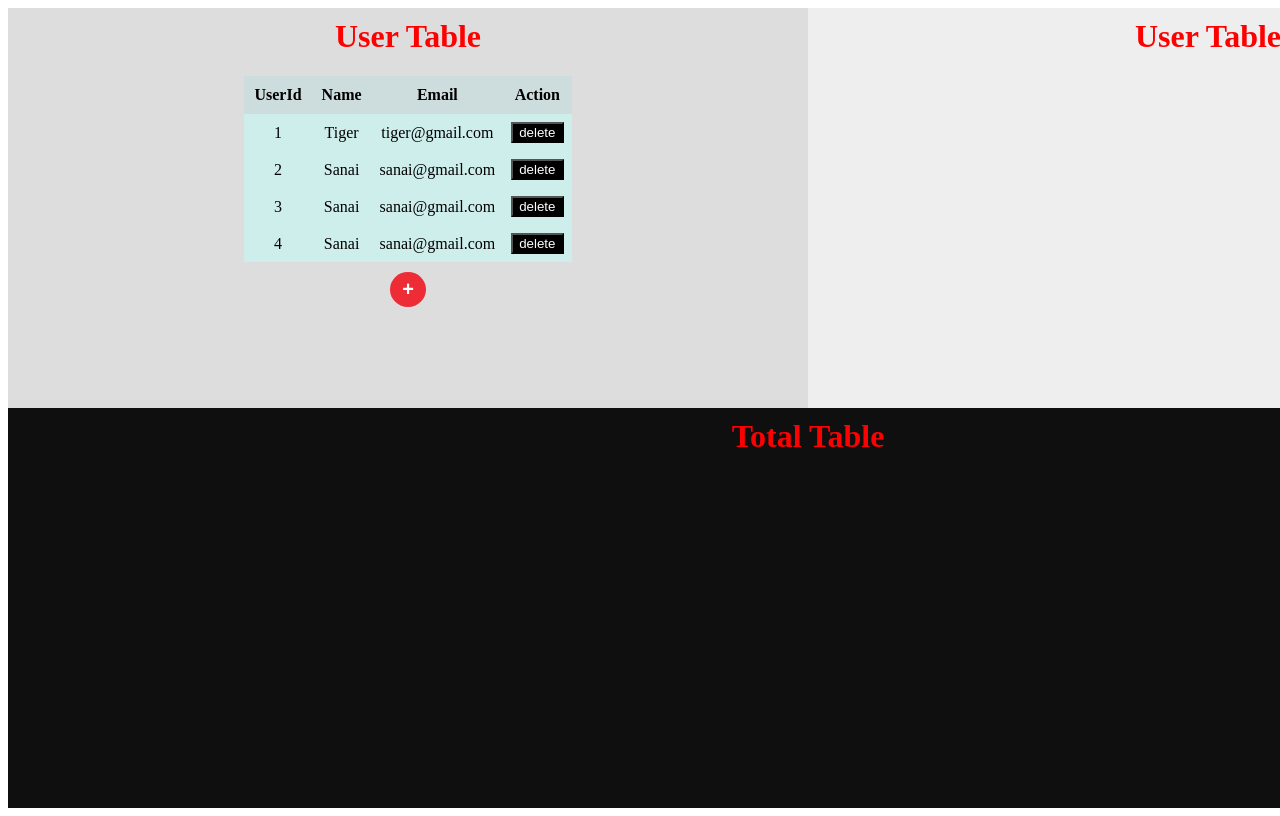
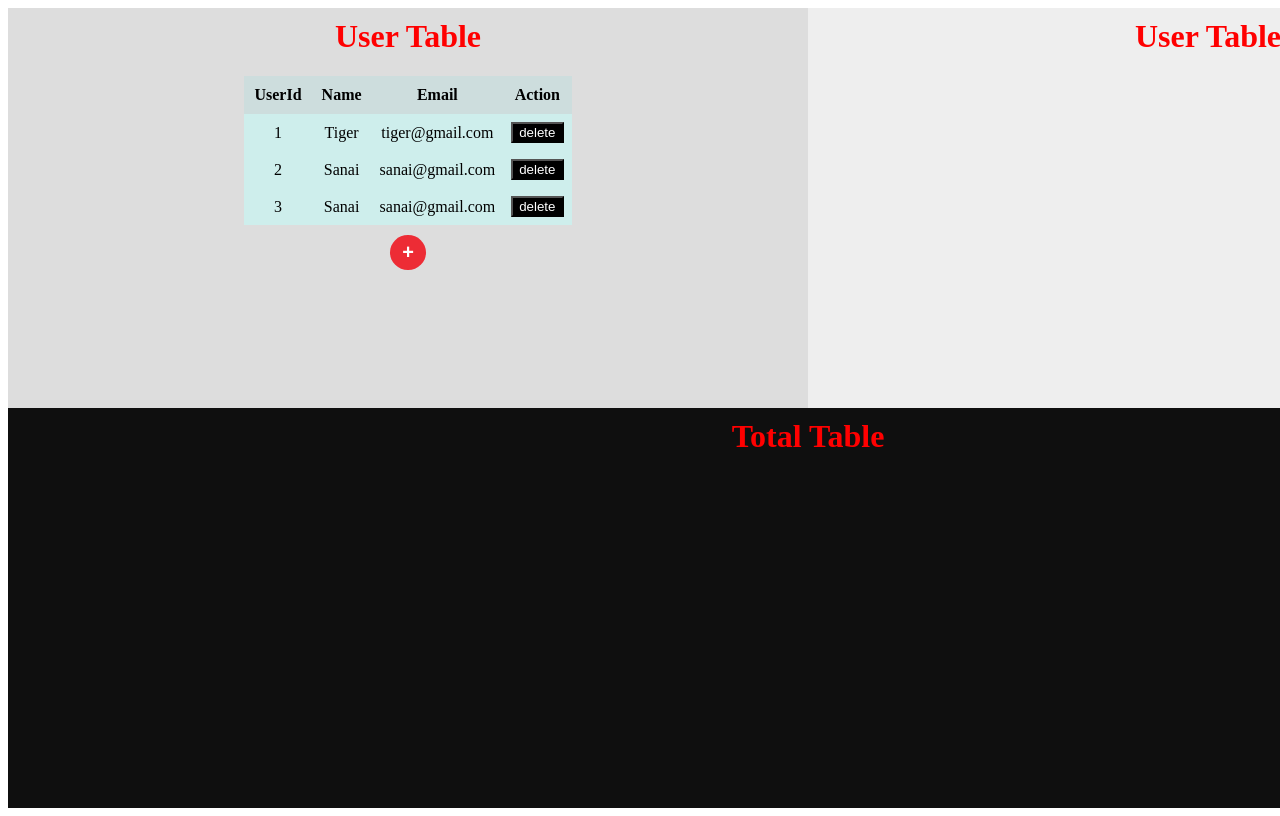
Before and after one commit to tiger1028/hello-git, a React (Vite) app: page / in a window 1280 px wide. Shown: the top 816 px of the page. Built offline with nearby package versions, Linux system fonts and the light colour scheme.

Commit message:
Revert "add : userInfo"

```diff
--- a/src/consts/UserInfoType.ts
+++ b/src/consts/UserInfoType.ts
@@ -14,7 +14,4 @@ export const INITIAL_INFO: UserInfoType[] = [
   {
     userId: 3, name: "Sanai", email: "sanai@gmail.com"
   },
-  {
-    userId: 4, name: "Sanai", email: "sanai@gmail.com"
-  },
 ]
```
